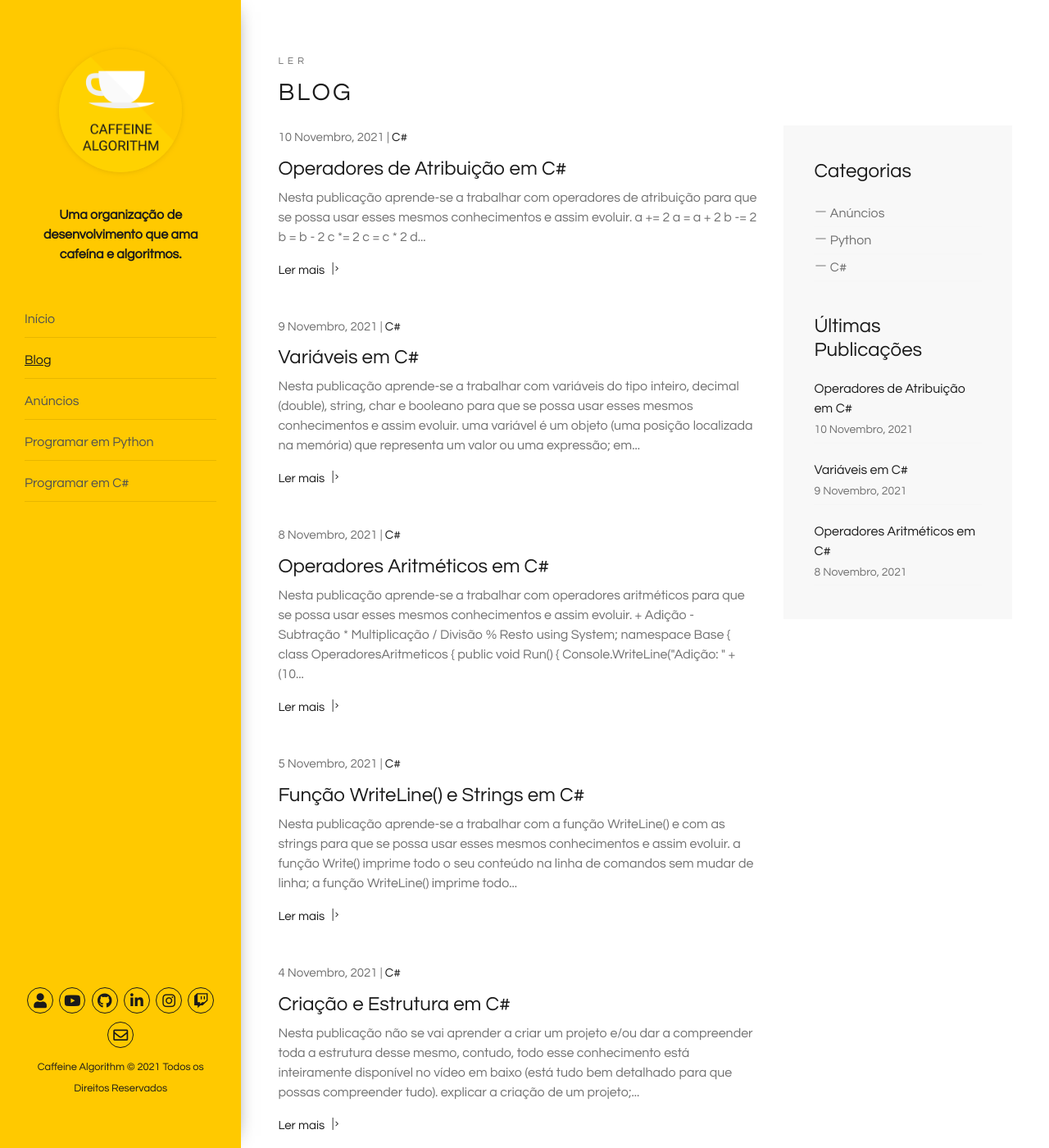
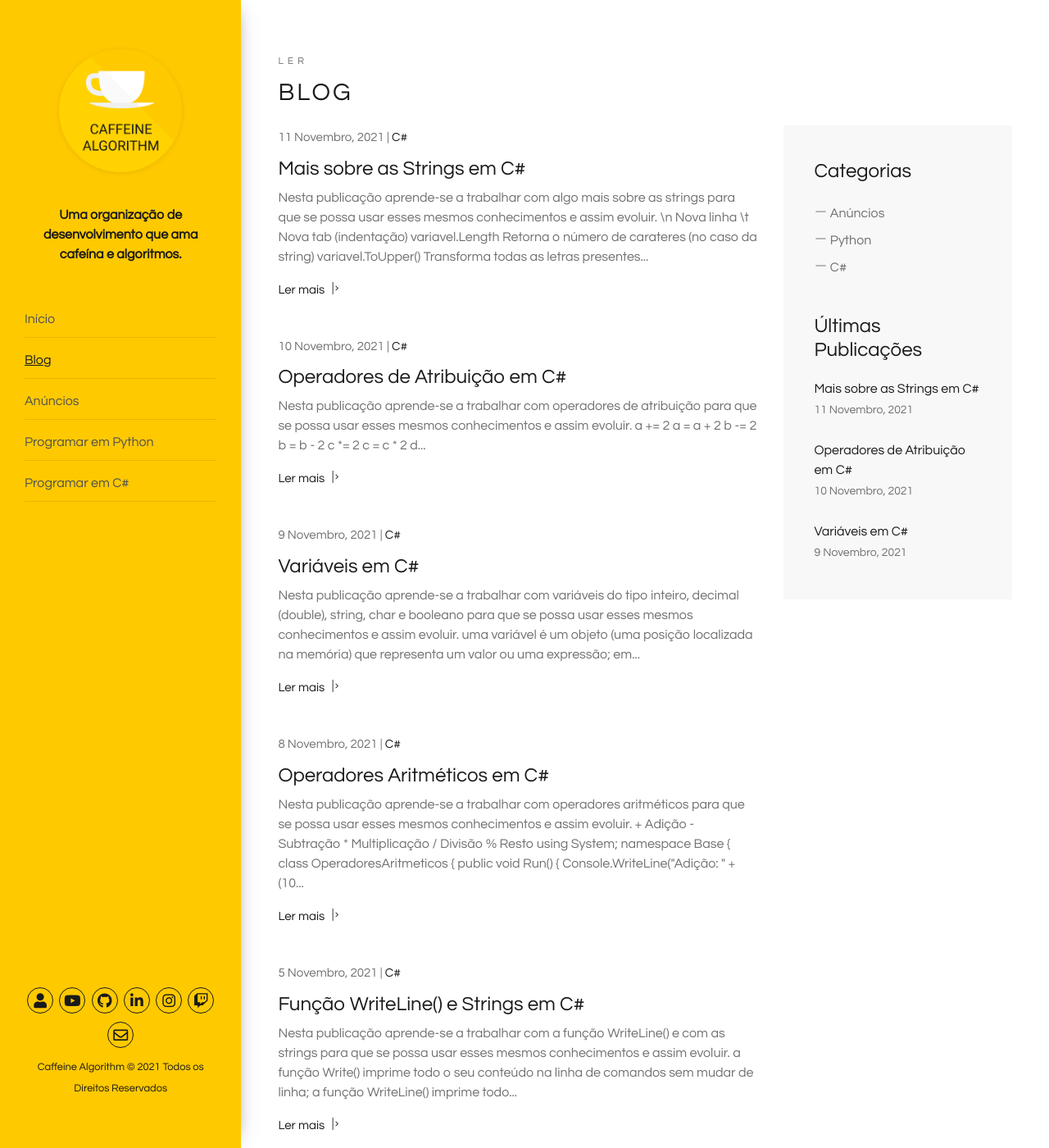
Before and after one commit to caffeinealgorithm/caffeinealgorithm.github.io, a Jekyll site: the page built from blog/index.html, in a window 1280 px wide and 1400 px high. Shown: the whole window at 82% size. Built offline with Jekyll 4.4.1, drawn with Linux system fonts in a browser that asks for light colours; the list of posts is cut into pages by our own code; some of the changed text lies outside the part shown.

Commit message:
Add 7º episode of the C# programming series

````diff
--- /dev/null
+++ b/_posts/2021-11-11-mais-sobre-as-strings-em-csharp.md
@@ -0,0 +1,42 @@
+---
+layout: post
+excerpt: Blog
+title: 'Mais sobre as Strings em C#'
+description: 'Descobre como se trabalha com algo mais sobre as strings na linguagem de programação C#. Obtém respostas às tuas dúvidas com a teoria e os exemplos apresentados.'
+keywords: 'c#, csharp, strings, string, publicação'
+date: 2021-11-11
+categories: [C#]
+---
+
+Nesta publicação aprende-se a trabalhar com algo mais sobre as strings para que se possa usar esses mesmos conhecimentos e assim evoluir.
+
+`\n` | Nova linha
+`\t` | Nova tab (indentação)
+`variavel.Length` | Retorna o número de carateres (no caso da string)
+`variavel.ToUpper()` | Transforma todas as letras presentes na string em letras maiúsculas
+`variavel.ToLower()` | Transforma todas as letras presentes na string em letras minúsculas
+
+```csharp
+using System;
+
+namespace Base {
+  class MaisSobreAsStrings {
+    public void Run() {
+      string primeiroNome = "Nelson";
+      string ultimoNome = "Silva";
+      int idade = 25;
+
+      Console.WriteLine($"Nome: {primeiroNome} {ultimoNome}\nIdade: {idade}");
+
+      /*
+        Nome: Nelson Silva
+        Idade: 25
+      */
+    }
+  }
+}
+```
+
+Não te esqueças de [assistir ao vídeo](https://youtu.be/pKGz-CCpye8){:target="\_blank"} e podes sempre ler esta publicação [em inglês](https://nelsonsilvadev.com/blog/20211111/more-about-strings-in-csharp/){:target="\_blank"}.
+
+### _Happy coding!_
--- a/index.html
+++ b/index.html
@@ -73,7 +73,7 @@ keywords: organização, desenvolvimento, cafeína, algoritmos, publicações, v
       </div>
 
       <div class="row">
-        {% for video in site.csharp %} {% if video.id == "/csharp/6" %}
+        {% for video in site.csharp %} {% if video.id == "/csharp/7" %}
         <div
           class="col-xs-12 col-sm-3 col-sm-6 col-lg-6 col-xl-3 animate-box"
           data-animate-effect="fadeInLeft"
````
Also changed, not shown: _csharp/7.md (added, +5 -0 lines), assets/img/playlists/csharp/7.png (added).
